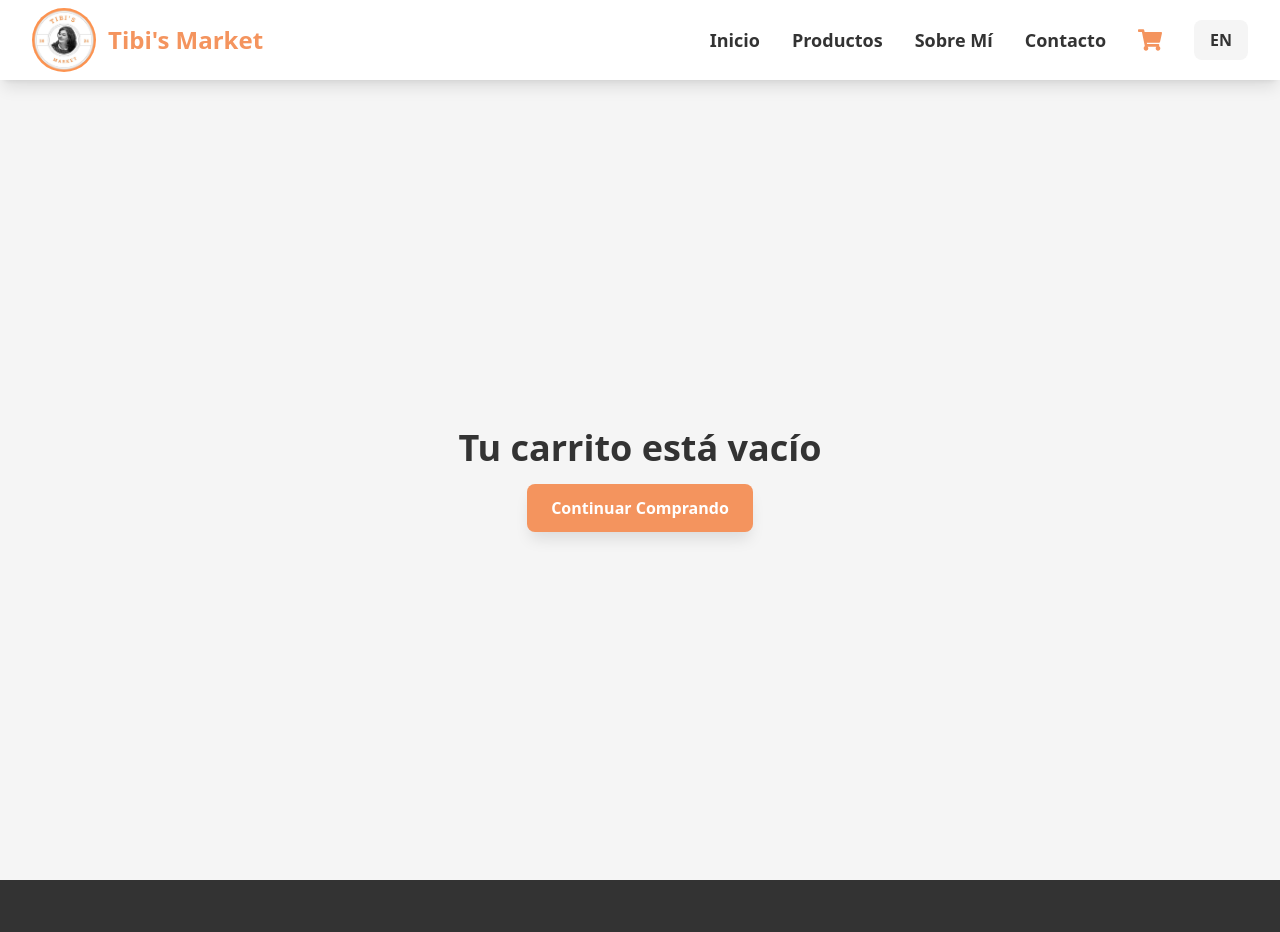
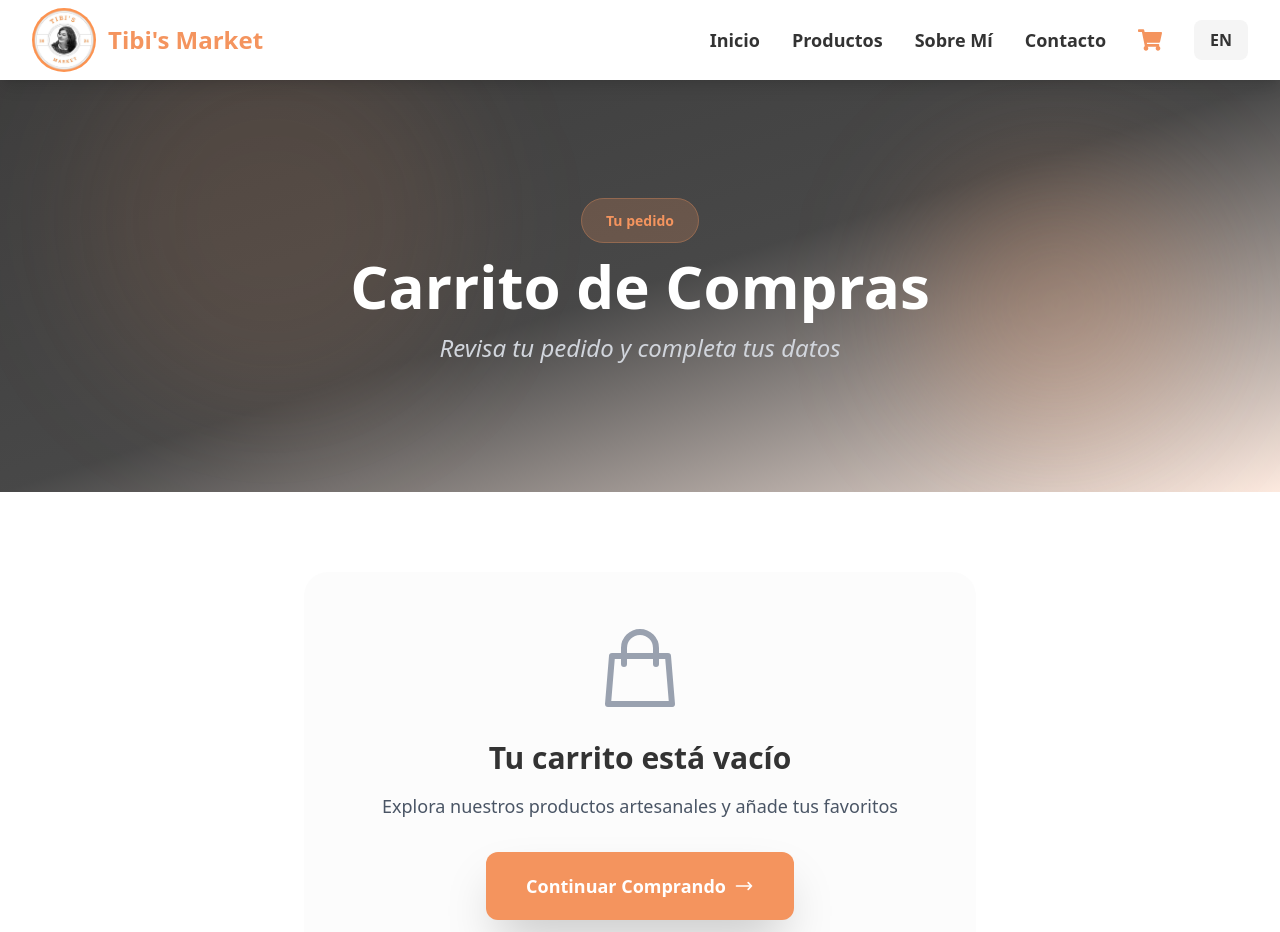
Before and after one commit to ATEP-Consulting/Website-TibisMarket, a React (Vite) app: page /cart in a window 1280 px wide. Shown: the top 932 px of the page. Built offline with nearby package versions, Linux system fonts and the light colour scheme.

Commit message:
add: more changes

```diff
--- a/src/locales/en.js
+++ b/src/locales/en.js
@@ -13,6 +13,22 @@ export const en = {
     hero: {
       title: "Whispers from the Venezuelan Andes",
       subtitle: "Where tradition never dies… it transforms",
+      badge: "Since 1943",
+      description:
+        "Artisan wheat arepas, handmade in Miami with noble ingredients and the soul of three generations.",
+      cta: {
+        products: "View Products",
+        contact: "Contact Us",
+      },
+      badges: {
+        handmade: "Handmade",
+        artisan: "100% Artisan",
+        shipping: "Shipping across USA",
+      },
+      floatingCard: {
+        years: "81 years",
+        tradition: "of family tradition",
+      },
     },
     intro: {
       text: "I was born in Mucuchachí, Mérida state – Venezuela, in 1943, when the mountain winds still carried echoes of a distant war and my mother wrapped me in tales of mist, wheat, and hope. This Andean town, founded in 1770 on ancestral lands of the Timotes and Mucuchíes, gave me more than a place: it gave me roots.",
@@ -24,7 +40,7 @@ export const en = {
       text: "I was six years old when my grandmother taught me how to make it. It was 1949, wheat arrived in worn sacks from Timotes or Lagunillas, and we ground it with stones that still hold the echo of time.",
     },
     quote: {
-      text: "Mija, the arepa cannot be rushed. It is kneaded with the heart, flattened with patience, and browned until it sings.",
+      text: "My dear, the arepa cannot be rushed. It is kneaded with the heart, flattened with patience, and browned until it sings.",
     },
     legacy: {
       text: "That lesson never left me. Nor did the dream of sharing this legacy with the world.",
@@ -47,7 +63,15 @@ export const en = {
   products: {
     title: "Our Products",
     subtitle: "Artisan arepas made with love",
+    badge: "Artisan · Handmade",
+    intro:
+      "Each product is made with my grandmother's ancestral recipe, using noble ingredients and the love of three generations.",
     addToCart: "Add to Cart",
+    cta: {
+      title: "Can't find what you're looking for?",
+      subtitle: "Contact us for special or custom orders",
+      button: "Contact Us",
+    },
     productsList: [
       {
         id: 1,
@@ -75,7 +99,7 @@ export const en = {
         id: 3,
         name: "Mini Arepas",
         description:
-          "Designed for the little ones... and those who still believe in magic.",
+          "Designed for the little ones… or those who still believe in magic.",
         price: 10,
         image: "WhatsApp_Image_20251115_at_11_37_23_3.jpeg",
         units: 30,
@@ -95,41 +119,16 @@ export const en = {
         totalWeight: 2.4,
         weightUnit: "oz",
       },
-
-      // {
-      //   id: 5,
-      //   name: "Are-Chips Snack Pack",
-      //   description: "The perfect snack for any occasion.",
-      //   price: 6.5,
-      //   image: "WhatsApp_Image_20251115_at_11_37_23_5.jpeg",
-      // },
-      // {
-      //   id: 6,
-      //   name: "Mini Arepas",
-      //   description: "Small delights perfect for sharing.",
-      //   price: 6.99,
-      //   image: "WhatsApp_Image_20251115_at_11_37_22.jpeg",
-      // },
-      // {
-      //   id: 7,
-      //   name: "Classic Family Pack",
-      //   description: "A selection of our best arepas for the whole family.",
-      //   price: 15.99,
-      //   image: "WhatsApp_Image_20251115_at_11_37_24_3.jpeg",
-      // },
-      // {
-      //   id: 8,
-      //   name: "Premium Family Pack",
-      //   description: "The best variety of Tibi's Market products.",
-      //   price: 24.99,
-      //   image: "WhatsApp_Image_20251115_at_11_37_23_7.jpeg",
-      // },
     ],
   },
 
   // Cart
   cart: {
     title: "Shopping Cart",
+    subtitle: "Review your order and complete your information",
+    hero: {
+      tagline: "Your order",
+    },
     empty: "Your cart is empty",
     continueShopping: "Continue Shopping",
     orderSummary: "Order Summary",
@@ -158,6 +157,7 @@ export const en = {
   about: {
     title: "About Me - María Tibisay Gómez",
     subtitle: "Guardian of an ancestral legacy",
+    badge: "My History",
     hero: {
       title: "Tibi's Market",
       subtitle: "A legacy that blooms under the Miami sky",
@@ -213,6 +213,7 @@ export const en = {
       text1: "Because entrepreneurship is not about age. It's about heart.",
       quote:
         "If I could start at 81, you can too. You only need a spark, a root, and lots of love.",
+      button: "Discover Our Products",
     },
   },
 
--- a/src/locales/es.js
+++ b/src/locales/es.js
@@ -13,6 +13,22 @@ export const es = {
     hero: {
       title: "Susurros de los Andes Venezolanos",
       subtitle: "Donde la tradición no muere… se transforma",
+      badge: "Desde 1943",
+      description:
+        "Arepas artesanales de trigo, hechas a mano en Miami con ingredientes nobles y el alma de tres generaciones.",
+      cta: {
+        products: "Ver Productos",
+        contact: "Contáctanos",
+      },
+      badges: {
+        handmade: "Hecho a Mano",
+        artisan: "100% Artesanal",
+        shipping: "Envíos a todo USA",
+      },
+      floatingCard: {
+        years: "81 años",
+        tradition: "de tradición familiar",
+      },
     },
     intro: {
       text: "Nací en Mucuchachí, estado Mérida – Venezuela, en 1943, cuando los vientos de la Sierra aún traían ecos de una guerra lejana y mi madre me arropaba con cuentos de niebla, trigo y esperanza. Este pueblo andino, fundado en 1770 en tierras ancestrales de los Timotes y Mucuchíes, me dio más que un lugar: me dio raíces.",
@@ -43,11 +59,19 @@ export const es = {
     },
   },
 
-  // Products
+  //PRODUCTS
   products: {
     title: "Nuestros Productos",
     subtitle: "Arepas artesanales hechas con amor",
+    badge: "Artesanal · Hecho a Mano",
+    intro:
+      "Cada producto está hecho con la receta ancestral de mi abuela, usando ingredientes nobles y el amor de tres generaciones.",
     addToCart: "Añadir al Carrito",
+    cta: {
+      title: "¿No encuentras lo que buscas?",
+      subtitle: "Contáctanos para pedidos especiales o personalizados",
+      button: "Contáctanos",
+    },
     productsList: [
       {
         id: 1,
@@ -95,41 +119,16 @@ export const es = {
         totalWeight: 2.4,
         weightUnit: "oz",
       },
-      // {
-      //   id: 5,
-      //   name: "Are-Chips Snack Pack",
-      //   description: "El snack perfecto para cualquier ocasión.",
-      //   price: 6.5,
-      //   image: "WhatsApp_Image_20251115_at_11_37_23_5.jpeg",
-      // },
-      // {
-      //   id: 6,
-      //   name: "Mini Arepas",
-      //   description: "Pequeñas delicias perfectas para compartir.",
-      //   price: 6.99,
-      //   image: "WhatsApp_Image_20251115_at_11_37_22.jpeg",
-      // },
-      // {
-      //   id: 7,
-      //   name: "Pack Familiar Clásico",
-      //   description:
-      //     "Una selección de nuestras mejores arepas para toda la familia.",
-      //   price: 15.99,
-      //   image: "WhatsApp_Image_20251115_at_11_37_24_3.jpeg",
-      // },
-      // {
-      //   id: 8,
-      //   name: "Pack Familiar Premium",
-      //   description: "La mejor variedad de productos Tibi's Market.",
-      //   price: 24.99,
-      //   image: "WhatsApp_Image_20251115_at_11_37_23_7.jpeg",
-      // },
     ],
   },
 
   // Cart
   cart: {
     title: "Carrito de Compras",
+    subtitle: "Revisa tu pedido y completa tus datos",
+    hero: {
+      tagline: "Tu pedido",
+    },
     empty: "Tu carrito está vacío",
     continueShopping: "Continuar Comprando",
     orderSummary: "Resumen del Pedido",
@@ -158,6 +157,7 @@ export const es = {
   about: {
     title: "Sobre Mí - María Tibisay Gómez",
     subtitle: "Guardiana de un legado ancestral",
+    badge: "Mi Historia",
     hero: {
       title: "Tibi's Market",
       subtitle: "Un legado que florece bajo el cielo de Miami",
@@ -214,6 +214,7 @@ export const es = {
       text1: "Porque emprender no es cuestión de edad. Es de corazón.",
       quote:
         "Si yo pude comenzar a los 81, tú también puedes. Solo necesitas una chispa, una raíz, y mucho amor.",
+      button: "Descubre Nuestros Productos",
     },
   },
 
--- a/src/pages/Cart.jsx
+++ b/src/pages/Cart.jsx
@@ -27,7 +27,6 @@ const Cart = () => {
       ...prev,
       [name]: value,
     }));
-    // Clear error when user starts typing
     if (errors[name]) {
       setErrors((prev) => ({
         ...prev,
@@ -49,7 +48,7 @@ const Cart = () => {
 
     if (!customerData.phone.trim()) {
       newErrors.phone = t.cart.fillAllFields;
-    } else if (!/^[\d\s\-\+\(\)]+$/.test(customerData.phone)) {
+    } else if (!/^[\d\s\-+()]+$/.test(customerData.phone)) {
       newErrors.phone = t.cart.invalidPhone;
     }
 
@@ -100,7 +99,7 @@ const Cart = () => {
     }
 
     const message = formatOrderMessage();
-    const phoneNumber = "13051234567"; // WhatsApp number
+    const phoneNumber = "13051234567";
     const encodedMessage = encodeURIComponent(message);
     const whatsappUrl = `https://wa.me/${phoneNumber}?text=${encodedMessage}`;
 
@@ -129,55 +128,137 @@ const Cart = () => {
     setTimeout(() => setShowSuccess(false), 3000);
   };
 
+  // Empty Cart State - ARREGLADO
   if (cart.length === 0) {
     return (
-      <div className="min-h-screen bg-secondary flex items-center justify-center px-4">
-        <div className="text-center animate-fade-in">
-          <h2 className="text-4xl font-bold text-dark mb-4">{t.cart.empty}</h2>
-          <Link to="/products" className="btn-primary inline-block">
+      <div className="min-h-screen bg-white">
+        {/* Hero vacío */}
+        <section className="relative py-32 px-6 overflow-hidden bg-gradient-to-br from-dark/95 via-dark/90 to-primary/20">
+          <div className="absolute top-20 right-20 w-72 h-72 bg-primary/20 rounded-full blur-3xl" />
+          <div className="absolute bottom-20 left-20 w-96 h-96 bg-primary/10 rounded-full blur-3xl" />
+
+          <div className="max-w-5xl mx-auto text-center relative z-10">
+            <div className="inline-block mb-6">
+              <span className="bg-primary/20 text-primary px-6 py-3 rounded-full text-sm font-semibold border border-primary/30">
+                {t.cart.hero.tagline}
+              </span>
+            </div>
+            <h1 className="text-4xl md:text-5xl lg:text-6xl font-bold text-white mb-4">
+              {t.cart.title}
+            </h1>
+            <p className="text-xl md:text-2xl text-gray-300 font-light italic">
+              {t.cart.subtitle}
+            </p>
+          </div>
+        </section>
+
+        {/* Empty state content */}
+        <section className="py-20 px-6">
+          <div className="max-w-2xl mx-auto text-center">
+            <div className="bg-secondary/30 rounded-3xl p-12 mb-8">
+              <svg
+                className="w-24 h-24 mx-auto text-gray-400 mb-6"
+                fill="none"
+                stroke="currentColor"
+                viewBox="0 0 24 24"
+              >
+                <path
+                  strokeLinecap="round"
+                  strokeLinejoin="round"
+                  strokeWidth={1.5}
+                  d="M16 11V7a4 4 0 00-8 0v4M5 9h14l1 12H4L5 9z"
+                />
+              </svg>
+              <h2 className="text-3xl font-bold text-dark mb-4">
+                {t.cart.empty}
+              </h2>
+              <p className="text-lg text-gray-600 mb-8">
+                Explora nuestros productos artesanales y añade tus favoritos
+              </p>
+              <Link
+                to="/products"
+                className="inline-flex items-center justify-center px-10 py-5 text-lg font-semibold text-white bg-primary rounded-xl shadow-2xl hover:shadow-primary/50 transition-all duration-300 hover:scale-105"
+              >
+                <span className="flex items-center gap-2">
                   {t.cart.continueShopping}
+                  <svg
+                    className="w-5 h-5"
+                    fill="none"
+                    stroke="currentColor"
+                    viewBox="0 0 24 24"
+                  >
+                    <path
+                      strokeLinecap="round"
+                      strokeLinejoin="round"
+                      strokeWidth={2}
+                      d="M17 8l4 4m0 0l-4 4m4-4H3"
+                    />
+                  </svg>
+                </span>
               </Link>
             </div>
+          </div>
+        </section>
       </div>
     );
   }
 
   return (
-    <div className="min-h-screen bg-secondary py-16 px-4">
+    <div className="min-h-screen bg-white">
+      {/* Hero Section */}
+      <section className="relative py-32 px-6 overflow-hidden bg-gradient-to-br from-dark/60 via-dark/40 to-primary/20">
+        <div className="absolute top-20 right-20 w-72 h-72 bg-primary/20 rounded-full blur-3xl" />
+        <div className="absolute bottom-20 left-20 w-96 h-96 bg-primary/10 rounded-full blur-3xl" />
+
+        <div className="max-w-5xl mx-auto text-center relative z-10">
+          <div className="inline-block mb-6">
+            <span className="bg-primary/20 text-primary px-6 py-3 rounded-full text-sm font-semibold border border-primary/30">
+              Tu Pedido
+            </span>
+          </div>
+          <h1 className="text-4xl md:text-5xl lg:text-6xl font-bold text-white mb-4">
+            {t.cart.title}
+          </h1>
+          <p className="text-xl md:text-2xl text-gray-300 font-light">
+            Revisa tu pedido y completa tus datos
+          </p>
+        </div>
+      </section>
+
+      {/* Cart Content */}
+      <section className="py-20 md:py-32 px-6 bg-gradient-to-b from-white via-secondary/10 to-white">
         <div className="max-w-7xl mx-auto">
-        <h1 className="section-title mb-12 animate-fade-in">{t.cart.title}</h1>
-
-        <div className="grid lg:grid-cols-3 gap-8">
+          <div className="grid grid-cols-1 lg:grid-cols-3 gap-8 lg:gap-12 items-start">
             {/* Order Summary - Left Column */}
-          <div className="lg:col-span-2">
-            <div className="bg-white rounded-xl shadow-lg p-6 mb-6 animate-slide-up">
-              <div className="flex justify-between items-center mb-6">
-                <h2 className="text-2xl font-bold text-dark">
+            <div className="lg:col-span-2 order-2 lg:order-1">
+              <div className="bg-white rounded-3xl shadow-xl p-6 md:p-8 border border-gray-100">
+                <div className="flex justify-between items-center mb-8 pb-6 border-b border-gray-200">
+                  <h2 className="text-2xl md:text-3xl font-bold text-dark">
                     {t.cart.orderSummary}
                   </h2>
                   <button
                     onClick={clearCart}
-                  className="flex items-center space-x-2 text-error hover:text-red-600 transition-colors"
+                    className="flex items-center gap-2 text-error hover:text-red-600 transition-colors px-4 py-2 rounded-lg hover:bg-red-50"
                   >
                     <FaTrash />
-                  <span>{t.cart.clearCart}</span>
+                    <span className="hidden sm:inline">{t.cart.clearCart}</span>
                   </button>
                 </div>
 
                 {/* Cart Items */}
-              <div className="space-y-4">
+                <div className="space-y-4 mb-8">
                   {cart.map((item) => (
                     <CartItem key={item.id} item={item} />
                   ))}
                 </div>
 
                 {/* Total */}
-              <div className="mt-8 pt-6 border-t-2 border-gray-200">
+                <div className="mt-8 pt-8 border-t-2 border-gray-200">
                   <div className="flex justify-between items-center">
-                  <span className="text-3xl font-bold text-dark">
+                    <span className="text-2xl md:text-3xl font-bold text-dark">
                       {t.cart.total}:
                     </span>
-                  <span className="text-4xl font-bold text-primary">
+                    <span className="text-3xl md:text-4xl font-bold text-primary">
                       ${totalPrice.toFixed(2)}
                     </span>
                   </div>
@@ -186,14 +267,14 @@ const Cart = () => {
             </div>
 
             {/* Customer Data & Send Options - Right Column */}
-          <div className="lg:col-span-1">
+            <div className="lg:col-span-1 order-1 lg:order-2 space-y-6">
               {/* Customer Data Form */}
-            <div className="bg-white rounded-xl shadow-lg p-6 mb-6 animate-scale-in">
+              <div className="bg-white rounded-3xl shadow-xl p-6 md:p-8 border border-gray-100 sticky top-24">
                 <h2 className="text-2xl font-bold text-dark mb-6">
                   {t.cart.customerData}
                 </h2>
 
-              <div className="space-y-4">
+                <div className="space-y-5">
                   {/* First Name */}
                   <div>
                     <label className="block text-sm font-semibold text-dark mb-2">
@@ -234,7 +315,9 @@ const Cart = () => {
                       placeholder={t.cart.lastName}
                     />
                     {errors.lastName && (
-                    <p className="text-error text-sm mt-1">{errors.lastName}</p>
+                      <p className="text-error text-sm mt-1">
+                        {errors.lastName}
+                      </p>
                     )}
                   </div>
 
@@ -297,22 +380,18 @@ const Cart = () => {
                       rows="3"
                     />
                     {errors.address && (
-                    <p className="text-error text-sm mt-1">{errors.address}</p>
+                      <p className="text-error text-sm mt-1">
+                        {errors.address}
+                      </p>
                     )}
-                </div>
                   </div>
                 </div>
 
                 {/* Send Order Buttons */}
-            <div className="bg-white rounded-xl shadow-lg p-6 animate-scale-in">
-              <h2 className="text-xl font-bold text-dark mb-4">
-                {t.cart.sendOrder}
-              </h2>
-
-              <div className="space-y-4">
+                <div className="mt-8 pt-6 border-t border-gray-200 space-y-4">
                   <button
                     onClick={handleSendViaWhatsApp}
-                  className="w-full bg-success hover:bg-green-600 text-white px-6 py-4 rounded-lg font-bold text-lg transition-all duration-300 transform hover:scale-105 active:scale-95 flex items-center justify-center space-x-3 shadow-lg"
+                    className="w-full bg-success hover:bg-green-600 text-white px-6 py-4 rounded-xl font-bold text-lg transition-all duration-300 transform hover:scale-105 active:scale-95 flex items-center justify-center gap-3 shadow-lg"
                   >
                     <FaWhatsapp className="text-2xl" />
                     <span>{t.cart.sendViaWhatsApp}</span>
@@ -320,7 +399,7 @@ const Cart = () => {
 
                   <button
                     onClick={handleSendViaEmail}
-                  className="w-full bg-primary hover:bg-orange-600 text-white px-6 py-4 rounded-lg font-bold text-lg transition-all duration-300 transform hover:scale-105 active:scale-95 flex items-center justify-center space-x-3 shadow-lg"
+                    className="w-full bg-primary hover:bg-orange-600 text-white px-6 py-4 rounded-xl font-bold text-lg transition-all duration-300 transform hover:scale-105 active:scale-95 flex items-center justify-center gap-3 shadow-lg"
                   >
                     <MdEmail className="text-2xl" />
                     <span>{t.cart.sendViaEmail}</span>
@@ -329,14 +408,17 @@ const Cart = () => {
 
                 {/* Success Message */}
                 {showSuccess && (
-                <div className="mt-4 bg-success/10 border border-success text-success px-4 py-3 rounded-lg animate-fade-in">
-                  <p className="font-semibold">{t.cart.orderSent}</p>
+                  <div className="mt-4 bg-success/10 border border-success text-success px-4 py-3 rounded-xl animate-fade-in">
+                    <p className="font-semibold text-center">
+                      {t.cart.orderSent}
+                    </p>
                   </div>
                 )}
               </div>
             </div>
           </div>
         </div>
+      </section>
     </div>
   );
 };
--- a/src/pages/Contact.jsx
+++ b/src/pages/Contact.jsx
@@ -22,7 +22,7 @@ const Contact = () => {
           <h1 className="text-4xl md:text-5xl lg:text-6xl font-bold text-white mb-4">
             {t.contact.title}
           </h1>
-          <p className="text-xl md:text-2xl text-gray-300 font-light">
+          <p className="text-xl md:text-2xl text-gray-300 font-light italic">
             {t.contact.subtitle}
           </p>
         </div>
```
Also changed, not shown: src/pages/About.jsx (+5 -5 lines), src/pages/Home.jsx (+17 -10 lines), src/pages/Products.jsx (+8 -11 lines). Lines whose indentation alone changed are shown as unchanged.
